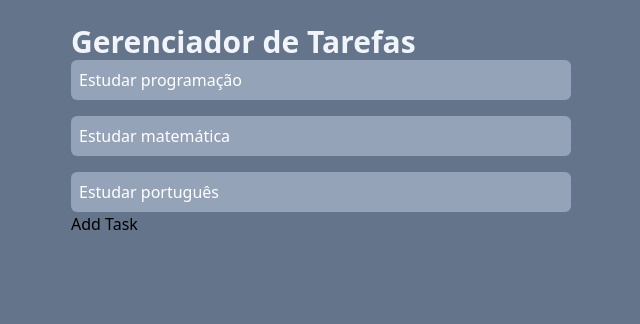
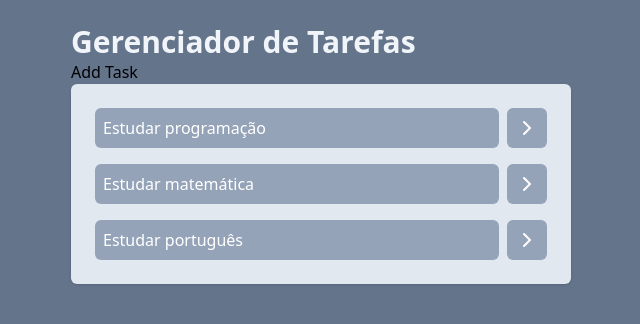
Before and after one commit to Caroline-An/curso-react, a React (Vite) app: page / in a window 1280 px wide. Shown: the top 324 px of the page, without its empty margins (319-959 px from the left). Built offline with nearby package versions, Linux system fonts and the light colour scheme.

Commit message:
melhorando a UI

```diff
--- a/package.json
+++ b/package.json
@@ -10,6 +10,7 @@
     "preview": "vite preview"
   },
   "dependencies": {
+    "lucide-react": "^0.485.0",
     "react": "^18.3.1",
     "react-dom": "^18.3.1"
   },
--- a/src/App.jsx
+++ b/src/App.jsx
@@ -3,6 +3,7 @@
 import Tasks from "./components/Tasks";
 
 function App() {
+  //usamos o State quando ao alterar a variável precisamos alterar a interface também
   const [tasks, setTask] = useState([
     {
       id: 1,
@@ -31,8 +32,8 @@
         <h1 className="text-3xl text-slate-100 font-bold font-sans">
           Gerenciador de Tarefas
         </h1>
+        <AddTask />
         <Tasks tasks={tasks} />
-        <AddTask />
       </div>
     </div>
   );
--- a/src/components/Tasks.jsx
+++ b/src/components/Tasks.jsx
@@ -1,9 +1,16 @@
+import { ChevronRightIcon } from "lucide-react";
+
 function Tasks(props) {
   return (
-    <ul className="space-y-4">
+    <ul className="space-y-4 p-6 bg-slate-200 rounded-md shadow">
       {props.tasks.map((task) => (
-        <li key={task.id} className="bg-slate-400 text-white p-2 rounded-md">
-          {task.text}
+        <li key={task.id} className="flex gap-2">
+          <button className="text-left bg-slate-400 w-full text-white p-2 rounded-md">
+            {task.text}
+          </button>
+          <button className="bg-slate-400 text-white p-2 rounded-md">
+            <ChevronRightIcon />
+          </button>
         </li>
       ))}
     </ul>
```
Also changed, not shown: 1 other file (tests, documents, lock files or other folders).
